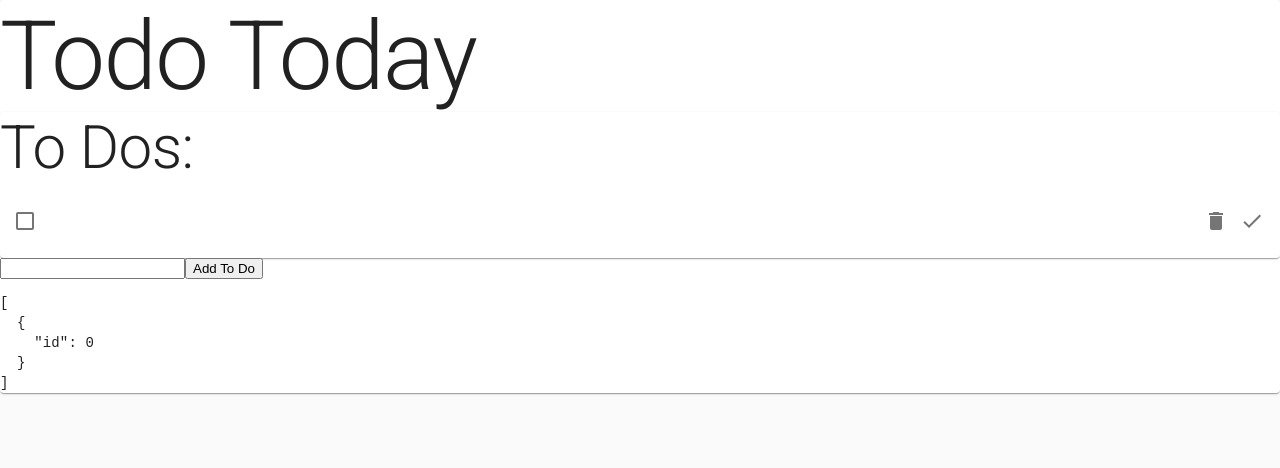
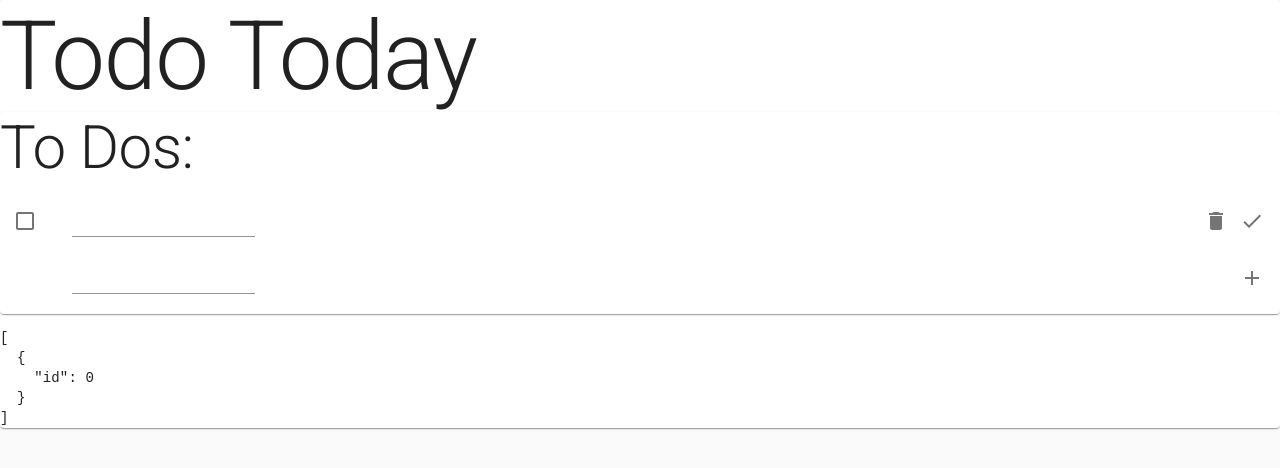
Before and after one commit to josephcarey/todotoday, a React (Create React App) app: page / in a window 1280 px wide. Both pictures are taken after a click on the button 1252 px from the left and 221 px from the top of the page. Shown: the top 468 px of the page. Built offline with nearby package versions, Linux system fonts and the light colour scheme; no server answers.

Commit message:
move the add todo functionality into its own component

```diff
--- a/src/App/App.js
+++ b/src/App/App.js
@@ -12,6 +12,7 @@ import {
 import Header from "../Header/Header";
 import ToDoList from "../ToDoList/ToDoList";
 import ToDo from "../ToDo/ToDo";
+import ToDoAdd from "../ToDoAdd/ToDoAdd";
 
 const theme = createMuiTheme({
   palette: {
@@ -28,8 +29,6 @@ const theme = createMuiTheme({
 const App = () => {
   // Hooks
   const [todos, setTodos] = useState([{ id: 0 }]);
-  const [currentlyEditing, setCurrentlyEditing] = useState(0);
-  const [currentlyEditingText, setCurrentlyEditingText] = useState("");
   const [newToDoText, setNewToDoText] = useState("");
 
   useEffect(() => {
@@ -68,24 +67,6 @@ const App = () => {
     addToDo(newToDoText);
   };
 
-  const handleDeleteClick = (deleteId) => {
-    console.log("delete button clicked, id:", deleteId);
-    deleteToDo(deleteId);
-  };
-
-  const handleEditClick = (editId, toEditText) => {
-    console.log("edit button clicked, id:", editId);
-    setCurrentlyEditing(editId);
-    setCurrentlyEditingText(toEditText);
-  };
-
-  const handleSaveClick = (saveId, saveText) => {
-    console.log("save button clicked, data:", saveId, saveText);
-    editToDo(saveId, saveText);
-    setCurrentlyEditing(0);
-    setCurrentlyEditingText("");
-  };
-
   return (
     <MuiThemeProvider theme={theme}>
       <CssBaseline />
@@ -103,13 +84,14 @@ const App = () => {
               />
             );
           })}
+          <ToDoAdd addToDo={addToDo} />
         </ToDoList>
-        <input
+        {/* <input
           type="text"
           value={newToDoText}
           onChange={(e) => setNewToDoText(e.target.value)}
         />
-        <button onClick={() => handleAddClick()}>Add To Do</button>
+        <button onClick={() => handleAddClick()}>Add To Do</button> */}
         <pre>{JSON.stringify(todos, null, 2)}</pre>
       </Paper>
     </MuiThemeProvider>
--- a/src/ToDo/ToDo.js
+++ b/src/ToDo/ToDo.js
@@ -8,6 +8,7 @@ import {
   ListItemIcon,
   ListItemSecondaryAction,
   ListItemText,
+  TextField,
 } from "@material-ui/core";
 
 import EditIcon from "@material-ui/icons/Edit";
@@ -20,6 +21,17 @@ const ToDo = (props) => {
   const [currentlyEditingText, setCurrentlyEditingText] = useState("");
 
   //   Functions
+  const startEditing = (originalText) => {
+    setCurrentlyEditingText(originalText);
+    setCurrentlyEditing(true);
+  };
+
+  const finishEditing = (id, originalText, editText) => {
+    if (editText !== originalText) {
+      props.editToDo(id, editText);
+    }
+    setCurrentlyEditing(false);
+  };
 
   // Return
   return (
@@ -27,26 +39,40 @@ const ToDo = (props) => {
       <ListItemIcon>
         <Checkbox edge="start" disableRipple />
       </ListItemIcon>
+      {/* If we are not editing */}
+      {!currentlyEditing ? (
+        <>
           <ListItemText primary={props.text} />
-      {!currentlyEditing ? (
           <ListItemSecondaryAction>
-          <IconButton edge="end" onClick={() => setCurrentlyEditing(true)}>
+            <IconButton edge="end" onClick={() => startEditing(props.text)}>
               <EditIcon />
             </IconButton>
           </ListItemSecondaryAction>
+        </>
       ) : (
+        // If we are editing
+        <>
+          <ListItemText>
+            <TextField
+              value={currentlyEditingText}
+              onChange={(e) => setCurrentlyEditingText(e.target.value)}
+            />
+          </ListItemText>
           <ListItemSecondaryAction>
             <IconButton edge="end" onClick={() => props.deleteToDo(props.id)}>
               <DeleteIcon />
             </IconButton>
-          <IconButton edge="end" onClick={() => setCurrentlyEditing(false)}>
+            <IconButton
+              edge="end"
+              onClick={() =>
+                finishEditing(props.id, props.text, currentlyEditingText)
+              }
+            >
               <DoneIcon />
             </IconButton>
           </ListItemSecondaryAction>
+        </>
       )}
-      {/* <button onClick={() => setCurrentlyEditing(!currentlyEditing)}>
-        {currentlyEditing ? "Editing" : "Edit"}
-      </button> */}
     </ListItem>
   );
 };
--- /dev/null
+++ b/src/ToDoAdd/ToDoAdd.js
@@ -0,0 +1,51 @@
+import React, { useState } from "react";
+import PropTypes from "prop-types";
+
+import {
+  IconButton,
+  ListItem,
+  ListItemIcon,
+  ListItemSecondaryAction,
+  ListItemText,
+  TextField,
+} from "@material-ui/core";
+
+import AddIcon from "@material-ui/icons/Add";
+
+// eslint-disable-next-line max-lines-per-function
+const ToDoAdd = (props) => {
+  // Hooks
+  const [newToDoText, setNewToDoText] = useState("");
+
+  // Functions
+  const finishAdd = (addText) => {
+    props.addToDo(addText);
+    setNewToDoText("");
+  };
+
+  // Return
+  return (
+    <ListItem>
+      <ListItemIcon>
+        {/* <Checkbox edge="start" disableRipple /> */}
+      </ListItemIcon>
+      <ListItemText>
+        <TextField
+          value={newToDoText}
+          onChange={(e) => setNewToDoText(e.target.value)}
+        />
+      </ListItemText>
+      <ListItemSecondaryAction>
+        <IconButton edge="end" onClick={() => finishAdd(newToDoText)}>
+          <AddIcon />
+        </IconButton>
+      </ListItemSecondaryAction>
+    </ListItem>
+  );
+};
+
+ToDoAdd.propTypes = {
+  addToDo: PropTypes.func,
+};
+
+export default ToDoAdd;
```
Lines whose indentation alone changed are shown as unchanged.
